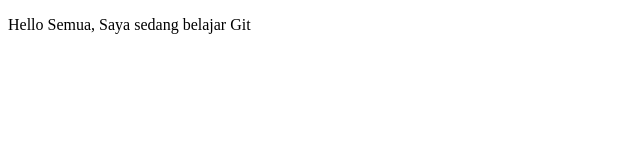
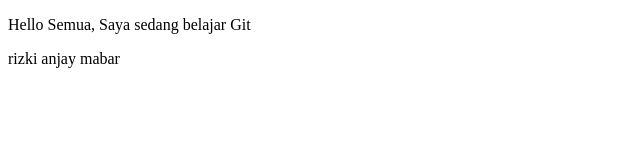
Before and after one commit to rzky1404/belajar-git, a plain HTML site: page index.html in a window 1280 px wide. Shown: the full height of the page, 0-640 px from the left. Drawn offline with Linux system fonts and the light colour scheme.

Commit message:
belajar git rieutgit add index.html

```diff
--- a/index.html
+++ b/index.html
@@ -6,5 +6,6 @@
     </head>
     <body>
         <p>Hello Semua, Saya sedang belajar Git</p>
+        <p>rizki anjay mabar</p>
     </body>
 </html>
```
